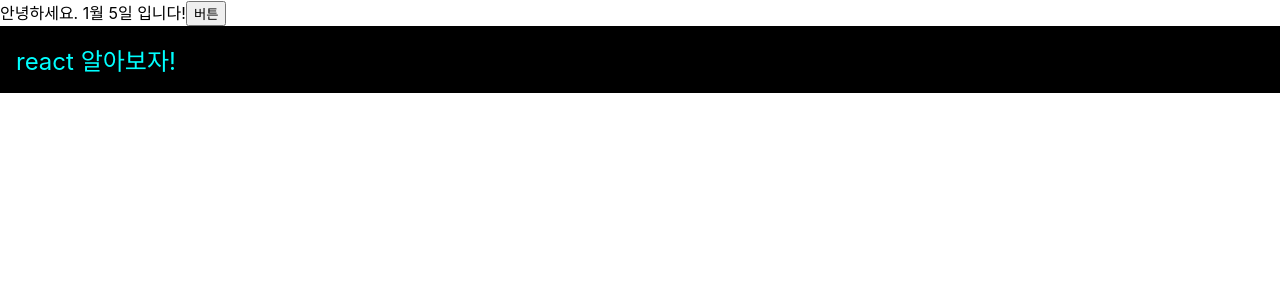
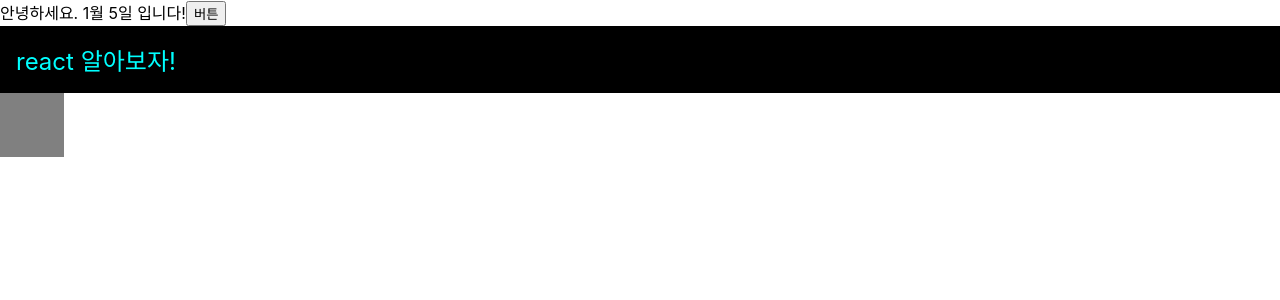
Before and after one commit to seedevk8s/begin-react-new, a React (Create React App) app: page / in a window 1280 px wide. Shown: the top 300 px of the page. Built offline with nearby package versions, Linux system fonts and the light colour scheme.

Commit message:
jsx에 스타일 적용 -- css 파일 새로 추가하여서.

```diff
--- a/src/App.css
+++ b/src/App.css
@@ -1,38 +1,5 @@
-.App {
-  text-align: center;
+.gray-box {
+  background: gray;
+  width: 64px;
+  height: 64px;
 }
-
-.App-logo {
-  height: 40vmin;
-  pointer-events: none;
-}
-
-@media (prefers-reduced-motion: no-preference) {
-  .App-logo {
-    animation: App-logo-spin infinite 20s linear;
-  }
-}
-
-.App-header {
-  background-color: #282c34;
-  min-height: 100vh;
-  display: flex;
-  flex-direction: column;
-  align-items: center;
-  justify-content: center;
-  font-size: calc(10px + 2vmin);
-  color: white;
-}
-
-.App-link {
-  color: #61dafb;
-}
-
-@keyframes App-logo-spin {
-  from {
-    transform: rotate(0deg);
-  }
-  to {
-    transform: rotate(360deg);
-  }
-}
--- a/src/App.js
+++ b/src/App.js
@@ -1,5 +1,6 @@
 import React from 'react';
 import Hello from "./Hello";
+import './App.css'
 
 function App() {
     const name = 'react 알아보자!';
@@ -13,6 +14,7 @@ function App() {
         <>
             <Hello/>
             <div style={style}>{name}</div>
+            <div className="gray-box"></div>
         </>
       )
 }
```
